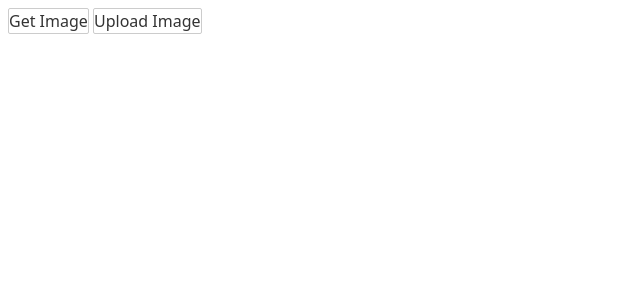
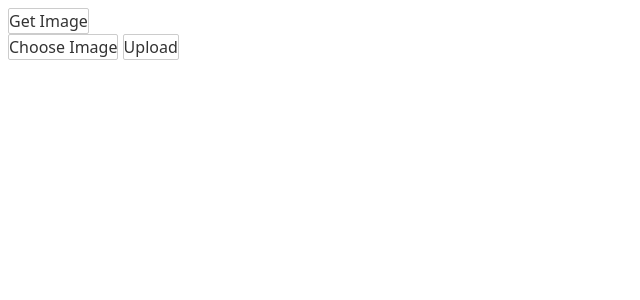
Before and after one commit to VincentSastra/image-repository, a Svelte app in the folder client/: page / in a window 1280 px wide. Shown: the top 300 px of the page, without its empty margins (0-640 px from the left). Built offline with nearby package versions, Linux system fonts and the light colour scheme.

Commit message:
Create a simple upload widget

```diff
--- a/client/package.json
+++ b/client/package.json
@@ -22,6 +22,6 @@
     "postcss": "^7.0.36",
     "sirv-cli": "^1.0.0",
     "svelte-preprocess": "^4.8.0",
-    "tailwindcss": "npm:@tailwindcss/postcss7-compat@^2.2.7"
+    "tailwindcss": "npm:@tailwindcss/postcss7-compat@^2.2.14"
   }
 }
--- a/client/src/App.svelte
+++ b/client/src/App.svelte
@@ -1,5 +1,7 @@
 <script>
-	const apiEndpoint = "https://jfu7to45ji.execute-api.us-east-2.amazonaws.com/production"
+import FileUploadWidget from "./FileUploadWidget.svelte"
+
+	const apiEndpoint = "https://z53n0uy9j0.execute-api.us-east-2.amazonaws.com/production"
 
 	// To do create a user account
 	const userName = "root"
@@ -24,10 +26,10 @@
 
 <div>
 	{#each imageKeyList as imageKey}
-		<img src={`${apiEndpoint}/get/${imageKey}`} alt={imageKey} />
+		<img src={`${apiEndpoint}/item/${imageKey}`} alt={imageKey} />
 	{/each}
 	<button on:click={getImages}>Get Image</button>
-	<button>Upload Image</button>
+	<FileUploadWidget url={apiEndpoint} userName={userName} />
 </div>
 
 <style global lang="postcss">
--- /dev/null
+++ b/client/src/FileUploadWidget.svelte
@@ -0,0 +1,34 @@
+<script>
+	export let url, userName
+
+	let inputArray = []
+	let inputHTMLElement
+
+	function onInputChange(e) {
+		const filesToArray = [...e.target.files]
+		filesToArray.forEach(async file => {
+			// Read each file as a data url to be displayed back to the user
+			const reader = new FileReader()
+            reader.readAsDataURL(file);
+            reader.onload = (e) => {
+				inputArray = [...inputArray, {url: e.target.result, file}]
+			}
+		})
+	};
+</script>
+
+<div id="app">
+	{#each inputArray as item}
+		<img class="w-16 h-16" src={item.url} alt={item.file.name} />
+		<div>{item.file.name}</div>
+	{/each}
+	<button on:click={() => inputHTMLElement.click()}>Choose Image</button>
+	<button on:click={() => inputArray.forEach(async item => {
+		const res = await fetch(`${url}/item/${userName}/${item.file.name}`, {
+			method: 'PUT',
+			body: item.file
+		})
+		console.log(res)
+	})}>Upload</button>
+	<input class="hidden" type="file" accept=".jpg, .jpeg, .png" on:change={onInputChange} bind:this={inputHTMLElement} multiple>
+</div>
```
Also changed, not shown: 1 other file (tests, documents, lock files or other folders).
